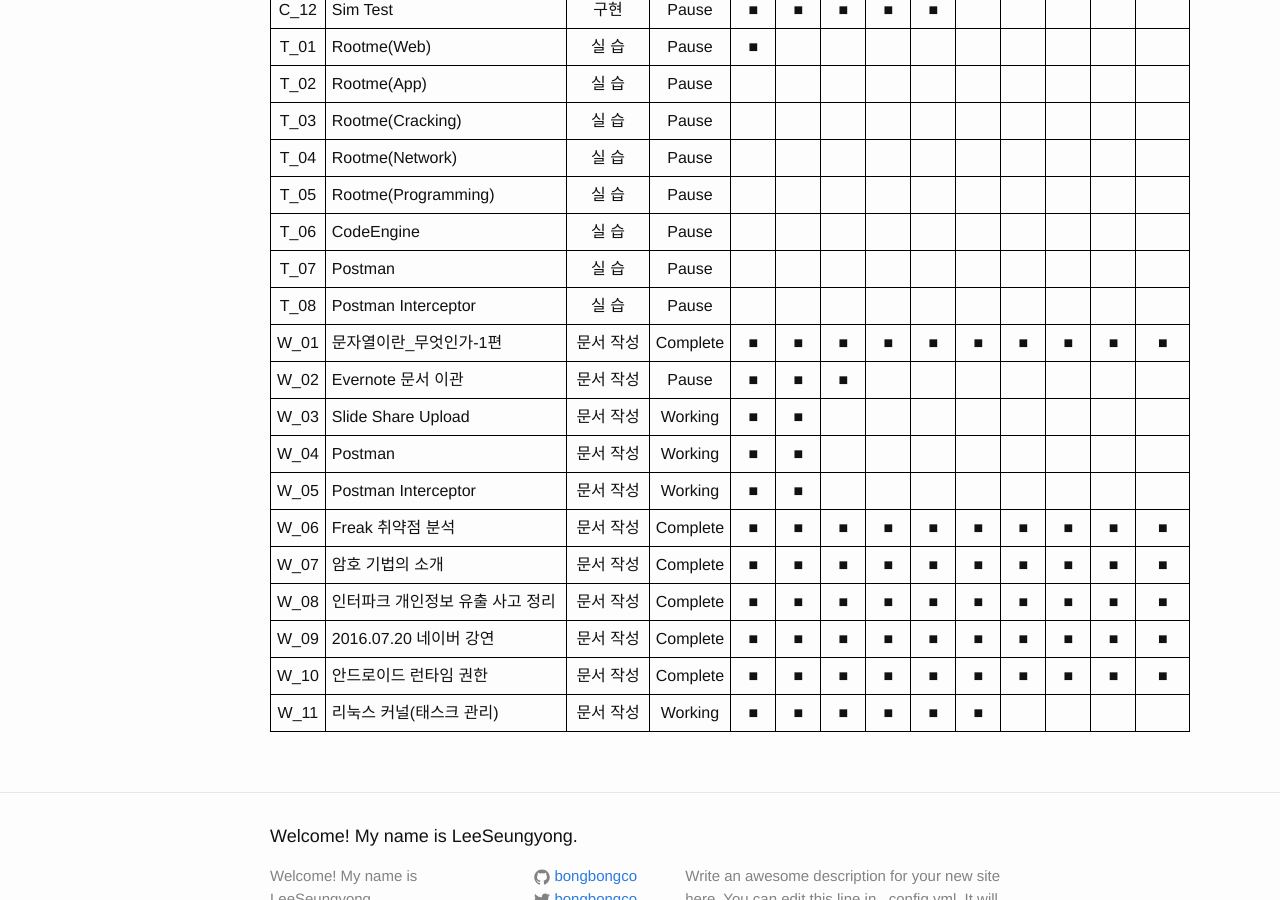
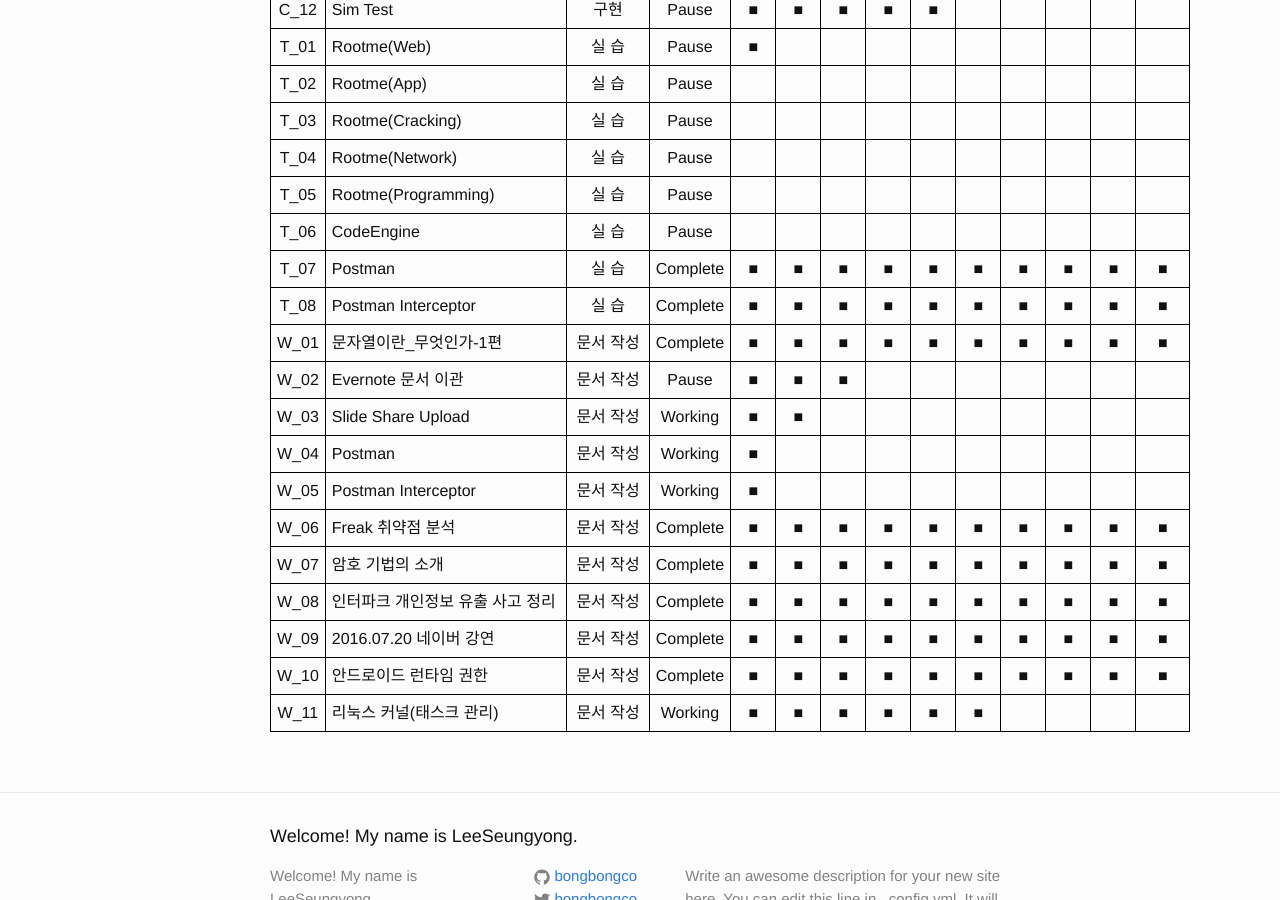
Before and after one commit to LktProgrammer/bongbongco.github.io, a Jekyll site: the page built from _posts/2016-09-12-GarbageTask.markdown, in a window 1280 px wide and 900 px high, scrolled down 778 px. Built offline with Jekyll 4.4.1, drawn with Linux system fonts in a browser that asks for light colours.

Commit message:
Update 2016-09-12-GarbageTask.markdown

```diff
--- a/_posts/2016-09-12-GarbageTask.markdown
+++ b/_posts/2016-09-12-GarbageTask.markdown
@@ -31,14 +31,14 @@ title: 개인 프로젝트 목록.
 |T_04| Rootme(Network)|실 습|Pause||||||||||
 |T_05| Rootme(Programming)|실 습|Pause||||||||||
 |T_06| CodeEngine|실 습|Pause||||||||||
-|T_07| Postman|실 습|Pause||||||||||
-|T_08| Postman Interceptor|실 습|Pause||||||||||
+|T_07| Postman|실 습|Complete|■|■|■|■|■|■|■|■|■|■|
+|T_08| Postman Interceptor|실 습|Complete|■|■|■|■|■|■|■|■|■|■|
 |--+-----------+------+---+---+---+---+---+---+---+---+---+----+----|
 |W_01| 문자열이란_무엇인가-1편 |문서 작성|Complete|■|■|■|■|■|■|■|■|■|■|
 |W_02| Evernote 문서 이관|문서 작성|Pause|■|■|■|||||||
 |W_03| Slide Share Upload |문서 작성|Working|■|■||||||||
-|W_04| Postman |문서 작성|Working|■|■||||||||
-|W_05| Postman Interceptor |문서 작성|Working|■|■||||||||
+|W_04| Postman |문서 작성|Working|■|||||||||
+|W_05| Postman Interceptor |문서 작성|Working|■|||||||||
 |W_06| Freak 취약점 분석 |문서 작성|Complete|■|■|■|■|■|■|■|■|■|■|
 |W_07| 암호 기법의 소개 |문서 작성|Complete|■|■|■|■|■|■|■|■|■|■|
 |W_08| 인터파크 개인정보 유출 사고 정리 |문서 작성|Complete|■|■|■|■|■|■|■|■|■|■|
```
